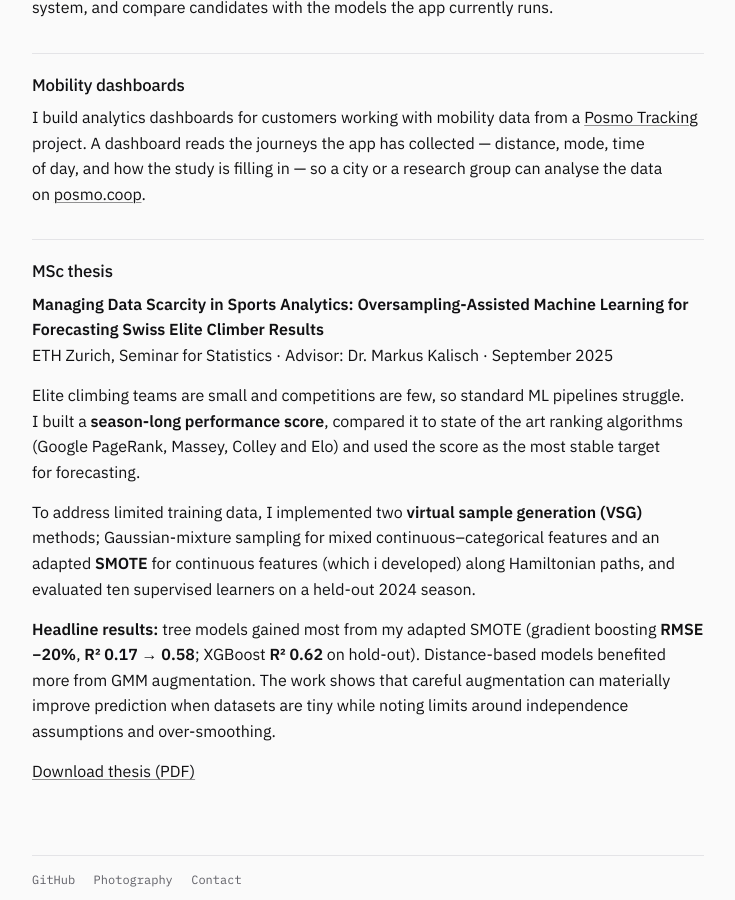
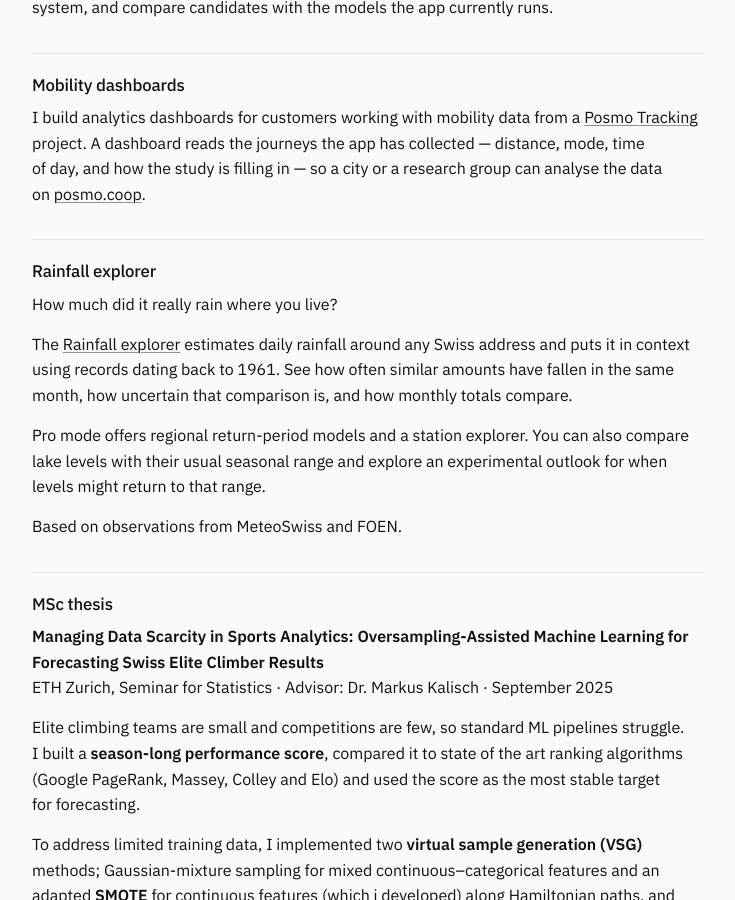
Before and after one commit to aecki/aecki.github.io, a Jekyll site: the page built from index.md, in a window 1280 px wide and 900 px high, scrolled down 824 px. Shown: the whole window, without its empty margins (272-1007 px from the left). Built offline with Jekyll 4.4.1, drawn with Linux system fonts in a browser that asks for light colours.

Commit message:
update .

```diff
--- a/_config.yml
+++ b/_config.yml
@@ -13,3 +13,5 @@ projects:
     url: "https://posmo.coop/products/tracking"
   - name: "Posmo Project App"
     url: "https://apps.apple.com/app/posmo-project/id1619128694"
+  - name: "Rainfall explorer"
+    url: "https://aecki.github.io/weather-modeller"
--- a/index.md
+++ b/index.md
@@ -26,6 +26,18 @@ I build analytics dashboards for customers working with mobility data from a [Po
 
 
 
+### Rainfall explorer
+
+How much did it really rain where you live?
+
+The [Rainfall explorer](https://aecki.github.io/weather-modeller) estimates daily rainfall around any Swiss address and puts it in context using records dating back to 1961. See how often similar amounts have fallen in the same month, how uncertain that comparison is, and how monthly totals compare.
+
+Pro mode offers regional return-period models and a station explorer. You can also compare lake levels with their usual seasonal range and explore an experimental outlook for when levels might return to that range.
+
+Based on observations from MeteoSwiss and FOEN.
+
+
+
 ### MSc thesis
 
 **Managing Data Scarcity in Sports Analytics: Oversampling-Assisted Machine Learning for Forecasting Swiss Elite Climber Results**
```
